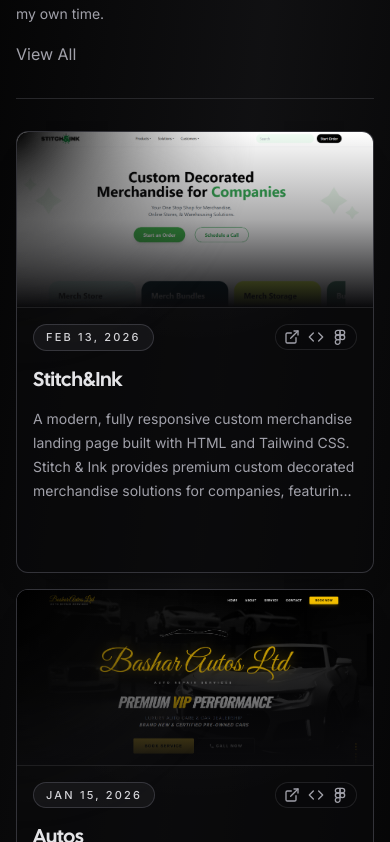
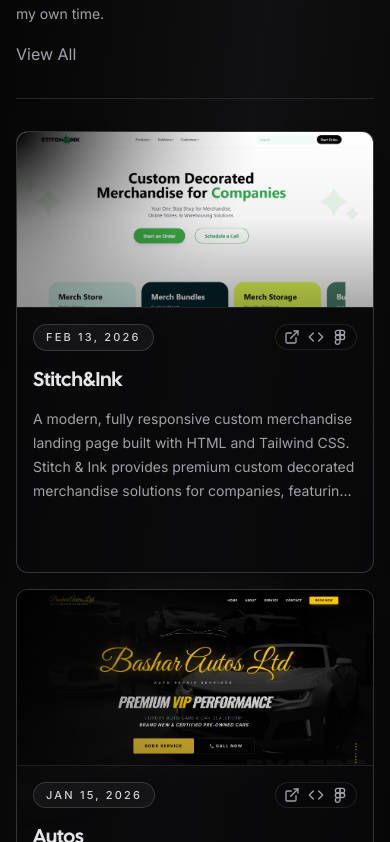
Before and after one commit to Maaz-webdeveloper/portfolio-website, a Next.js app: page / in a window 390 px wide. Shown: the part 982-1824 px from the top of the page. Built offline with nearby package versions, Linux system fonts and the light colour scheme; no server answers; what tailwindcss-debug-screens would draw is missing.

Commit message:
Update Card component image styling for improved visual consistency

```diff
--- a/app/components/card.tsx
+++ b/app/components/card.tsx
@@ -74,9 +74,9 @@
           <img
             src={imageSrc}
             alt={imgAlt || "Project image"}
-            className="h-full w-full object-cover transition duration-700 group-hover:scale-105"
+            className="h-full w-full object-cover object-top transition duration-700 group-hover:scale-105"
           />
-          <div className="absolute inset-0 bg-gradient-to-t from-zinc-950 via-zinc-950/35 to-transparent" />
+          <div className="absolute inset-0 bg-gradient-to-t from-zinc-950/35 via-zinc-950/5 to-transparent" />
         </div>
       )}
 
@@ -97,7 +97,7 @@
             zIndex: 30,
           }}
           transition={{ type: "spring", stiffness: 300, damping: 30 }}
-          className="hidden rounded-xl border border-zinc-200/10 object-cover shadow-2xl md:block md:h-48 md:w-72"
+          className="hidden rounded-xl border border-zinc-200/10 object-cover object-top shadow-2xl md:block md:h-48 md:w-72"
         />
       )}
       <div className="pointer-events-none">
```
